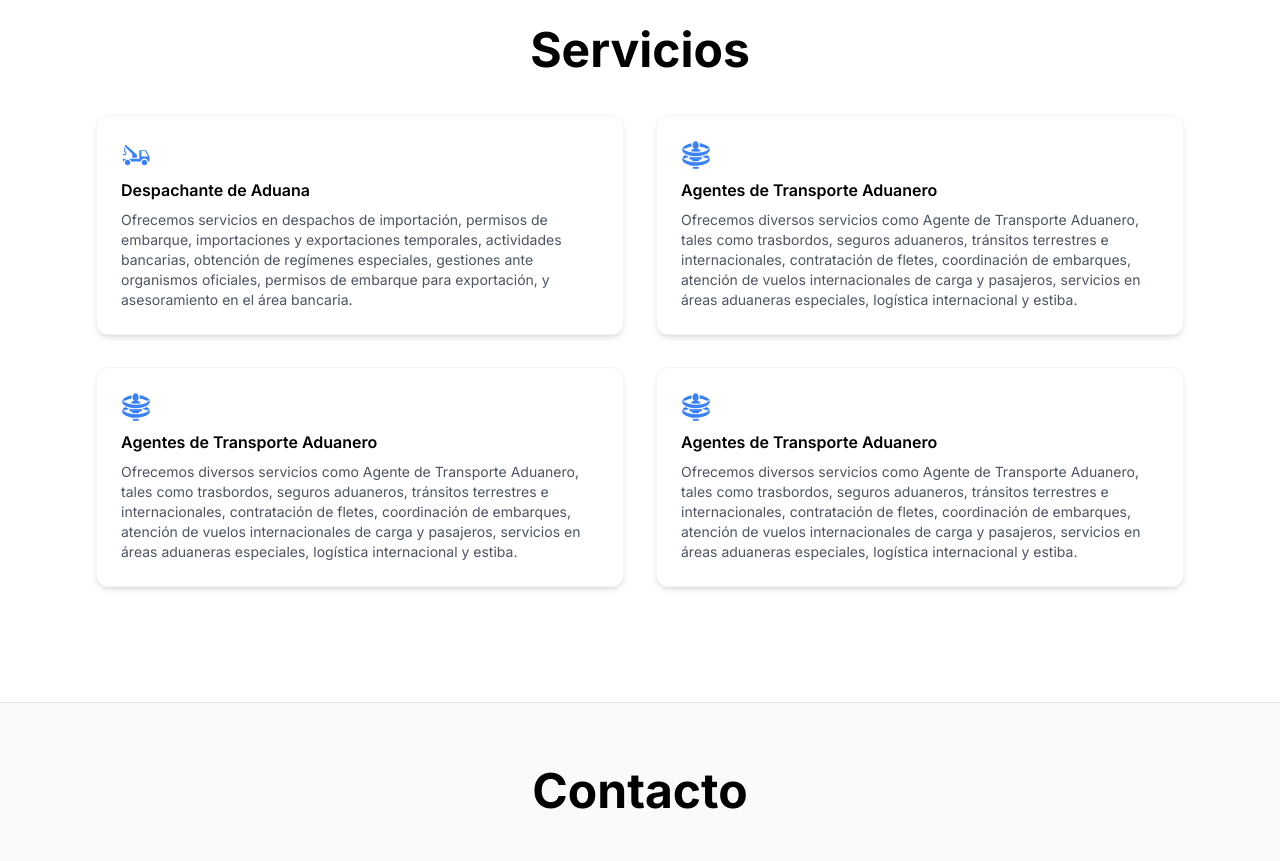
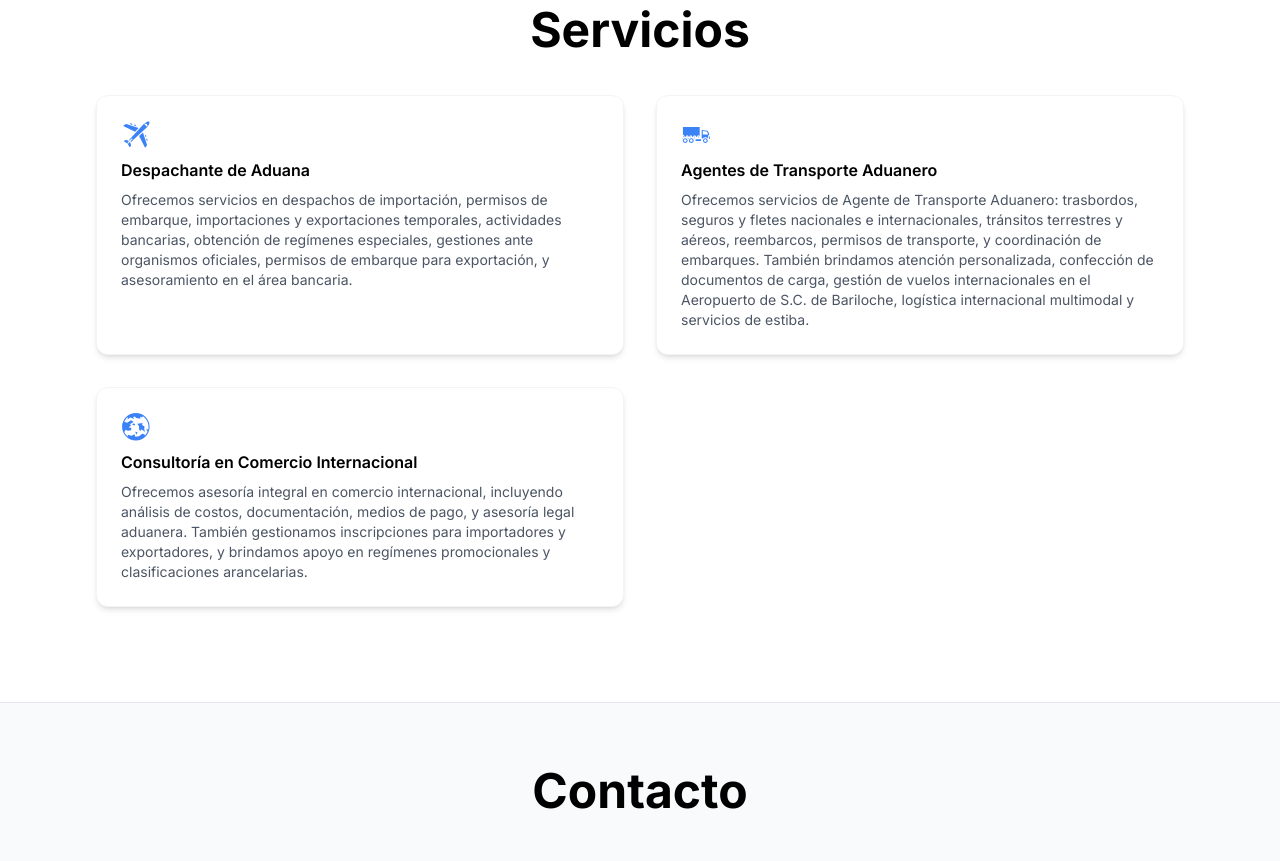
Before and after one commit to mazzodevelopments/matteozzi-lavilla, a Next.js app: page / in a window 1280 px wide. Shown: the part 2500-3361 px from the top of the page. Built offline with nearby package versions, Linux system fonts and the light colour scheme.

Commit message:
Cambios texto servicios

```diff
--- a/app/pages/Servicios.tsx
+++ b/app/pages/Servicios.tsx
@@ -1,6 +1,13 @@
 'use client';
 import React from 'react';
-import { GiTowTruck, GiTransportationRings } from 'react-icons/gi';
+import {
+    GiCommercialAirplane,
+    GiPlanePilot,
+    GiTowTruck,
+    GiTransportationRings,
+    GiTruck,
+    GiWorld
+} from 'react-icons/gi';
 import { motion } from 'framer-motion';
 
 interface Servicio {
@@ -15,25 +22,19 @@ export default function Servicios() {
             title: 'Despachante de Aduana',
             description:
                 'Ofrecemos servicios en despachos de importación, permisos de embarque, importaciones y exportaciones temporales, actividades bancarias, obtención de regímenes especiales, gestiones ante organismos oficiales, permisos de embarque para exportación, y asesoramiento en el área bancaria.',
-            icon: <GiTowTruck />
+            icon: <GiCommercialAirplane />
         },
         {
             title: 'Agentes de Transporte Aduanero',
             description:
-                'Ofrecemos diversos servicios como Agente de Transporte Aduanero, tales como trasbordos, seguros aduaneros, tránsitos terrestres e internacionales, contratación de fletes, coordinación de embarques, atención de vuelos internacionales de carga y pasajeros, servicios en áreas aduaneras especiales, logística internacional y estiba.',
-            icon: <GiTransportationRings />
+                'Ofrecemos servicios de Agente de Transporte Aduanero: trasbordos, seguros y fletes nacionales e internacionales, tránsitos terrestres y aéreos, reembarcos, permisos de transporte, y coordinación de embarques. También brindamos atención personalizada, confección de documentos de carga, gestión de vuelos internacionales en el Aeropuerto de S.C. de Bariloche, logística internacional multimodal y servicios de estiba.',
+            icon: <GiTruck />
         },
         {
-            title: 'Agentes de Transporte Aduanero',
+            title: 'Consultoría en Comercio Internacional',
             description:
-                'Ofrecemos diversos servicios como Agente de Transporte Aduanero, tales como trasbordos, seguros aduaneros, tránsitos terrestres e internacionales, contratación de fletes, coordinación de embarques, atención de vuelos internacionales de carga y pasajeros, servicios en áreas aduaneras especiales, logística internacional y estiba.',
-            icon: <GiTransportationRings />
-        },
-        {
-            title: 'Agentes de Transporte Aduanero',
-            description:
-                'Ofrecemos diversos servicios como Agente de Transporte Aduanero, tales como trasbordos, seguros aduaneros, tránsitos terrestres e internacionales, contratación de fletes, coordinación de embarques, atención de vuelos internacionales de carga y pasajeros, servicios en áreas aduaneras especiales, logística internacional y estiba.',
-            icon: <GiTransportationRings />
+                'Ofrecemos asesoría integral en comercio internacional, incluyendo análisis de costos, documentación, medios de pago, y asesoría legal aduanera. También gestionamos inscripciones para importadores y exportadores, y brindamos apoyo en regímenes promocionales y clasificaciones arancelarias.',
+            icon: <GiWorld />
         }
     ];
 
```
